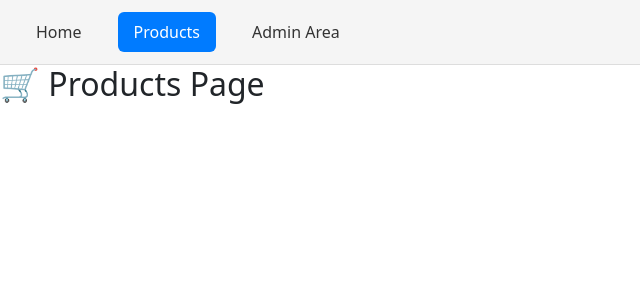
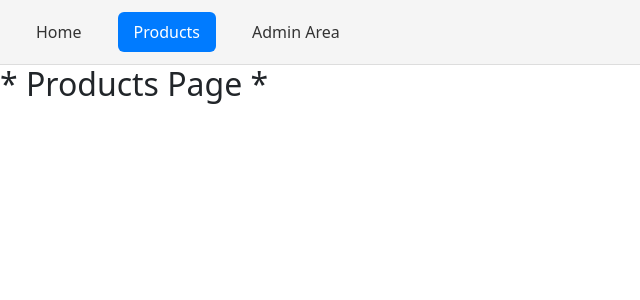
Before and after one commit to Girimugan/my-project1, a React (Vite) app: page /products in a window 1280 px wide. Shown: the top 300 px of the page, without its empty margins (0-640 px from the left). Built offline with nearby package versions, Linux system fonts and the light colour scheme.

Commit message:
new update

```diff
--- a/src/Pages/Admin.jsx
+++ b/src/Pages/Admin.jsx
@@ -2,8 +2,8 @@
 const Admin = () => {
   return (
     <div style={{ padding: "20px" }}>
-      <h2>Welcome to Admin Area 🎉</h2>
-      <p>Only logged-in admins can see this page.</p>
+      <h2>* Welcome to Admin Area *</h2>
+
     </div>
   );
 };
--- a/src/Pages/Products.jsx
+++ b/src/Pages/Products.jsx
@@ -1,6 +1,6 @@
 
 const Products = () => {
-  return <h2>🛒 Products Page</h2>;
+  return <h2>* Products Page *</h2>;
 };
 
 export default Products;
```
